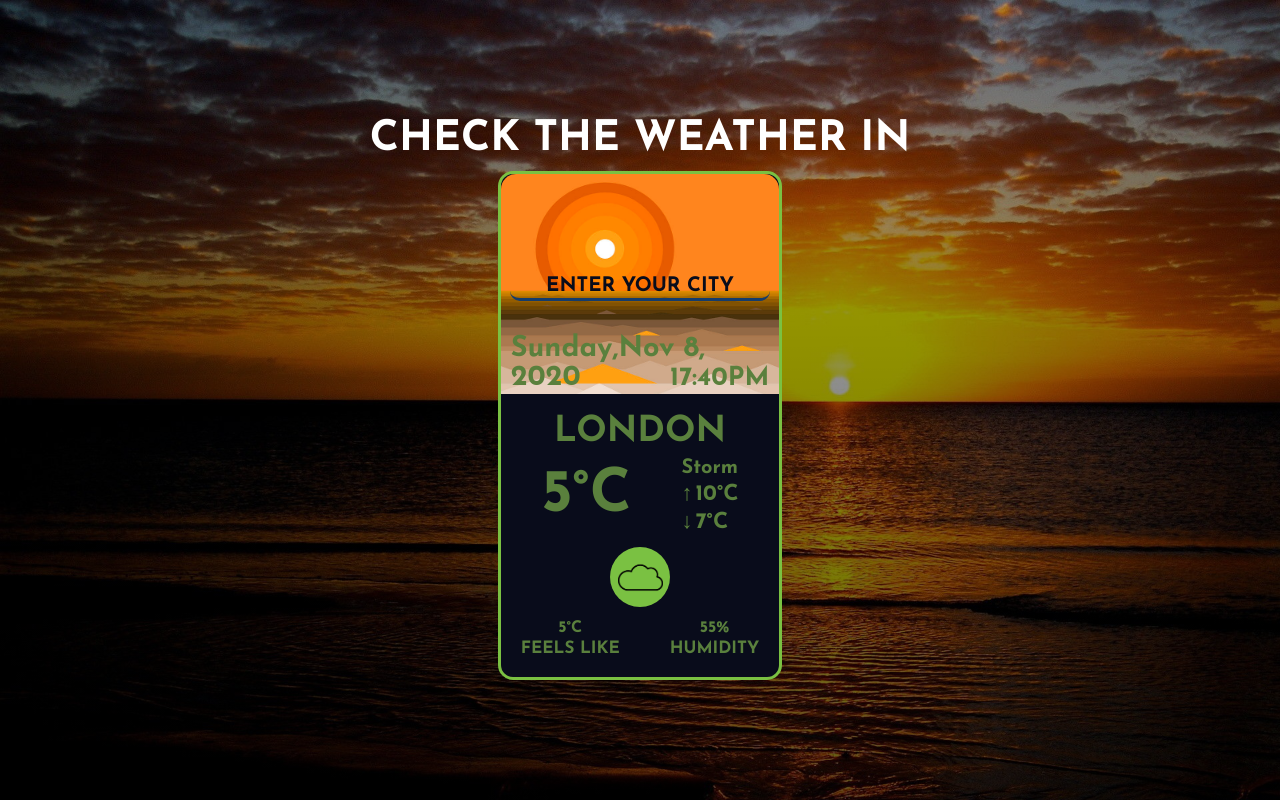
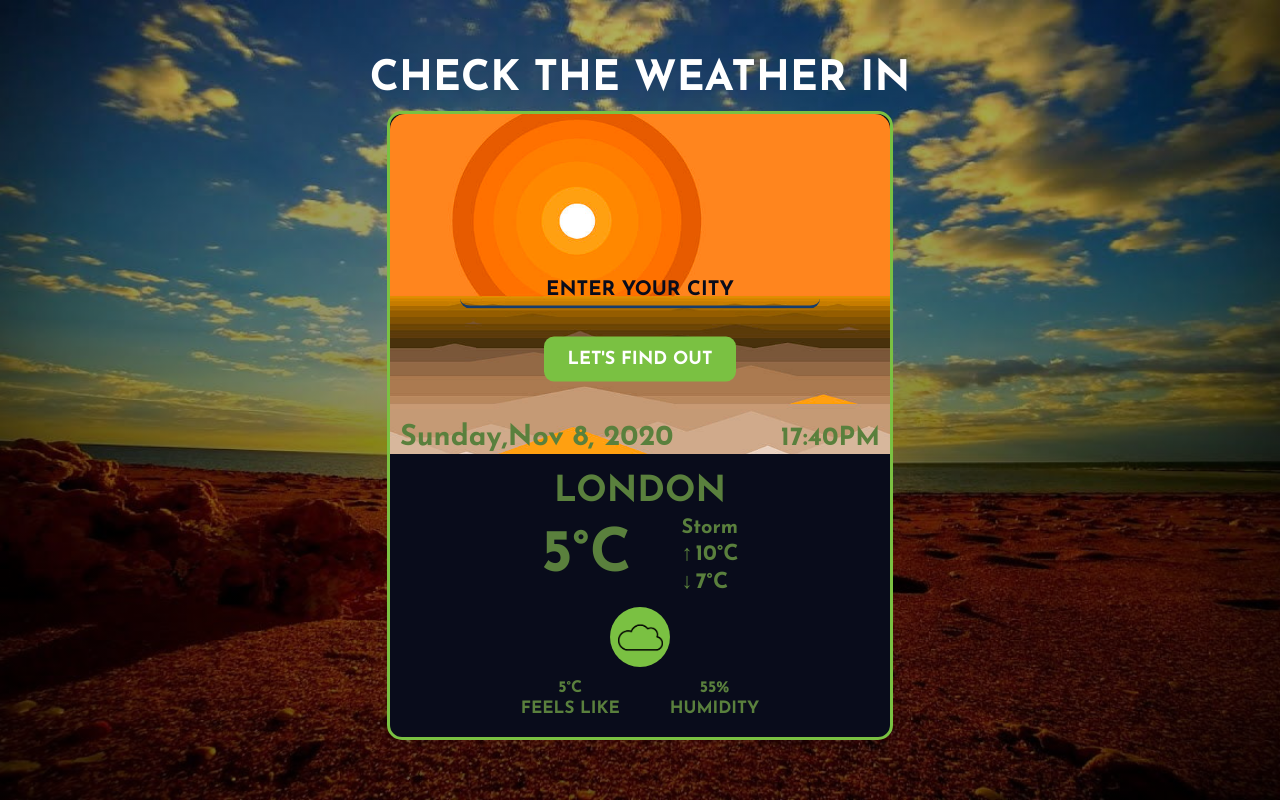
Before and after one commit to Dmytro1991ua/Weather_App, a plain HTML site: page index.html in a window 1280 px wide. Drawn offline with Linux system fonts and the light colour scheme.

Commit message:
added responsiveness for different devices

```diff
--- a/css/main.css
+++ b/css/main.css
@@ -59,24 +59,6 @@ body {
     font-family: 'Josefin Sans', sans-serif;
 }
 
-body::after {
-    content: "";
-    position: absolute;
-    top: 0;
-    bottom: 0;
-    right: 0;
-    left: 0;
-    background-image: linear-gradient(to bottom, rgba(0, 0, 0, 0.3), rgba(0, 0, 0, 0.6)), url(../images/bg-covers/sunset.jpg);
-    background-position: center;
-    background-repeat: no-repeat;
-    background-size: cover;
-    -webkit-backdrop-filter: blur(6px);
-    backdrop-filter: blur(6px);
-    width: 100%;
-    min-height: 100vh;
-    z-index: -1;
-}
-
 .wrapper {
     min-height: 100vh;
     overflow-y: hidden;
@@ -84,6 +66,12 @@ body::after {
     flex-direction: column;
     align-items: center;
     justify-content: center;
+    background-image: linear-gradient(to bottom, rgba(0, 0, 0, 0.3), rgba(0, 0, 0, 0.6)), url(../images/bg-covers/sunrise.jpg);
+    background-position: center;
+    background-repeat: no-repeat;
+    background-size: cover;
+    -webkit-backdrop-filter: blur(6px);
+    backdrop-filter: blur(6px);
 }
 
 /* Weather App itself */
@@ -114,6 +102,19 @@ body::after {
     background-color: var(--color-dark-blue);
     border-radius: 1.5rem;
     border: 3px solid var(--color-mantis);
+    width: 30rem;
+}
+
+@media (min-width: 33em) {
+    .weather-app__body {
+        width: 40rem;
+    }
+}
+
+@media (min-width: 48em) {
+    .weather-app__body {
+        width: 50rem;
+    }
 }
 
 /* Weather App header */
@@ -135,6 +136,18 @@ body::after {
     border-top-right-radius: 1.5rem;
 }
 
+@media (min-width: 33em) {
+    .weather-app__img {
+        height: 24rem;
+    }
+}
+
+@media (min-width: 48em) {
+    .weather-app__img {
+        height: 34rem;
+    }
+}
+
 .weather-app__date {
     position: absolute;
     bottom: .2rem;
@@ -153,9 +166,16 @@ body::after {
 
 .weather-app__search-input {
     position: absolute;
-    top: 55%;
+    top: 60%;
     left: 50%;
     transform: translate(-50%, -50%);
+    text-align: center;
+}
+
+@media (min-width: 48em) {
+    .weather-app__search-input {
+        top: 63%;
+    }
 }
 
 .weather-app__city-search {
@@ -167,11 +187,17 @@ body::after {
     font-family: inherit;
     font-weight: 700;
     color: var(--color-dark-blue);
-    padding: 1rem 1rem .4rem 1rem;
+    padding: 1rem 1rem .8rem 1rem;
     text-transform: uppercase;
     margin-bottom: .3rem;
     text-align: center;
     transition: all .3s ease-in-out;
+}
+
+@media (min-width: 48em) {
+    .weather-app__city-search {
+        width: 34rem;
+    }
 }
 
 .weather-app__city-search::placeholder {
@@ -186,12 +212,36 @@ body::after {
     color: var(--color-dark-blue);
     text-align: center;
     transition: all .3s ease-in-out;
+    margin-bottom: 1rem;
 }
 
 .weather-app__city-search:placeholder-shown + .weather-app__city-search-label {
     opacity: 0;
     visibility: hidden;
     transform: translateY(-4rem);
+}
+
+.weather-app__search-input-btn {
+    display: inline-block;
+    border: none;
+    font-weight: 700;
+    background-color: var(--color-mantis);
+    padding: 1rem 2rem;
+    border-radius: 1rem;
+    text-transform: uppercase;
+    color: var(--color-white);
+    transition: all .3s ease-in-out;
+}
+
+.weather-app__search-input-btn:hover {
+    background-color: var(--color-mantis-darker);
+}
+
+@media (min-width: 48em) {
+    .weather-app__search-input-btn {
+        font-size: 1.8rem;
+        padding: 1.3rem 2.4rem;
+    }
 }
 
 /* Weather App bottom*/
--- a/index.html
+++ b/index.html
@@ -40,8 +40,11 @@
                   <span class="weather-app__date">Sunday,Nov 8, 2020</span>
                   <time class="weather-app__time">17:40PM</time>
                   <form class="weather-app__search-input">
-                     <input type="text" class="weather-app__city-search" id="city" placeholder="Enter your city">
-                     <label class ="weather-app__city-search-label" for="city">Enter your city</label>
+                     <div class="weather-app__search-input-box">
+                        <input type="text" class="weather-app__city-search" id="city" placeholder="Enter your city">
+                        <label class="weather-app__city-search-label" for="city">Enter your city</label>
+                     </div>
+                     <button class="weather-app__search-input-btn">Let's Find Out</button>
                   </form>
                </figure>
                <!--Weather App header ends-->
```
